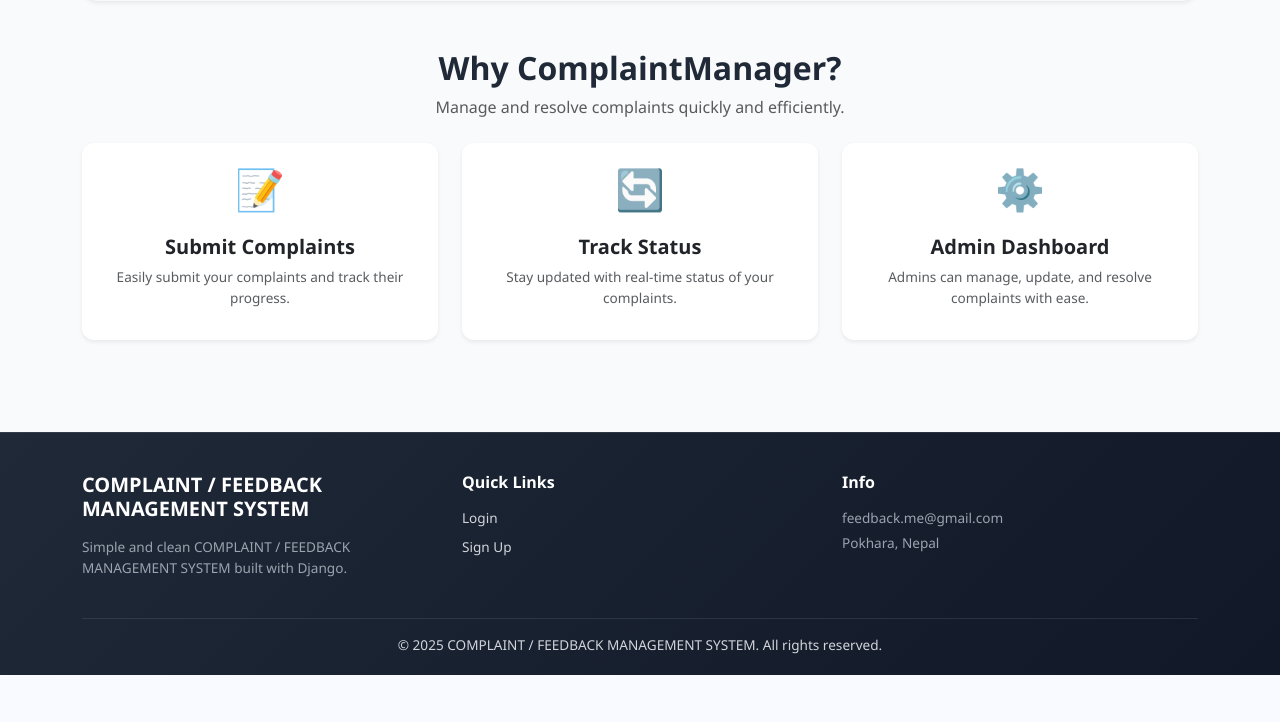
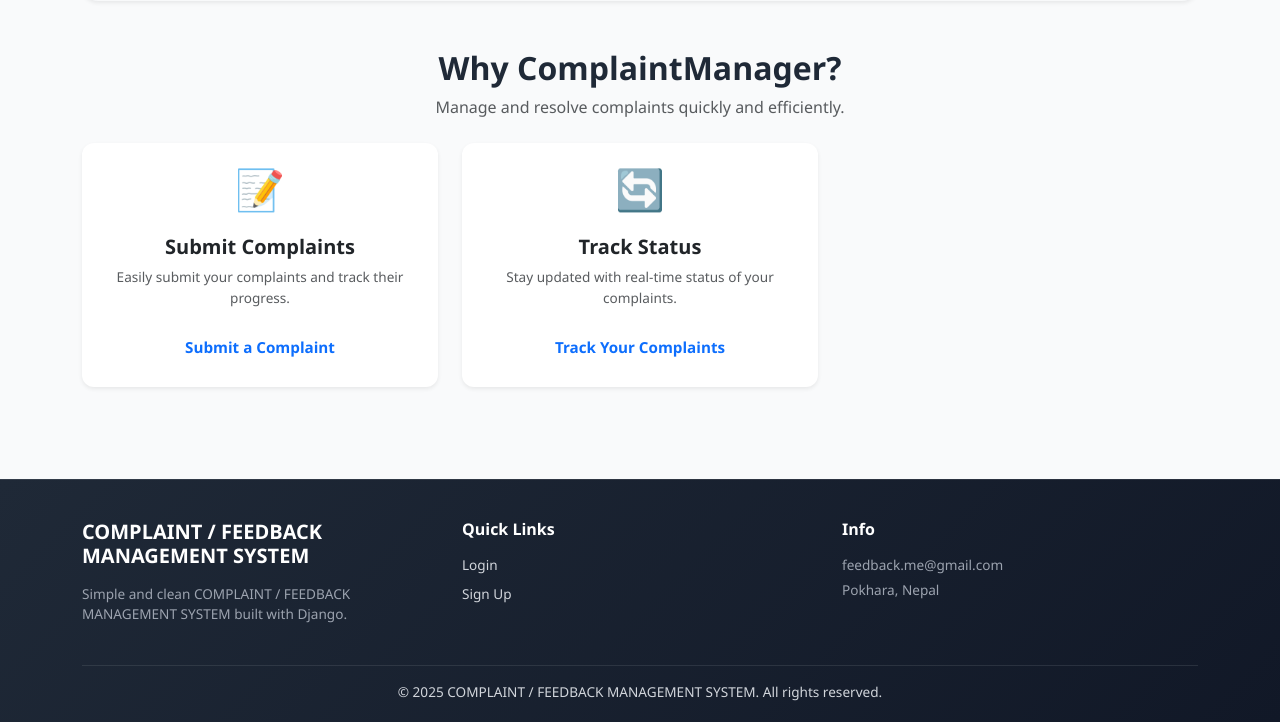
Before and after one commit to sandeepoudel/Complaint-and-Feedback-Management-System, a Django app: page / in a window 1280 px wide. Shown: the part 367-1089 px from the top of the page. Before the commit the page ends 1042 px from the top, so only its background shows below. Run offline with Django 5.2, Linux system fonts and the light colour scheme.

Commit message:
Updated Customer side

```diff
--- a/app/templates/home.html
+++ b/app/templates/home.html
@@ -39,6 +39,7 @@
 
 <div class="row g-4 text-center">
 
+  <!-- Submit Complaints Section -->
   <div class="col-md-4">
     <div class="card h-100 shadow-sm border-0">
       <div class="card-body">
@@ -47,10 +48,14 @@
         <p class="text-muted small">
           Easily submit your complaints and track their progress.
         </p>
+        <a href="{% url 'submit_complaint' %}" class="btn btn-outline-primary btn-sm">
+          Submit a Complaint
+        </a>
       </div>
     </div>
   </div>
 
+  <!-- Track Status Section -->
   <div class="col-md-4">
     <div class="card h-100 shadow-sm border-0">
       <div class="card-body">
@@ -59,21 +64,14 @@
         <p class="text-muted small">
           Stay updated with real-time status of your complaints.
         </p>
+        <a href="{% url 'complaint_list' %}" class="btn btn-outline-primary btn-sm">
+          Track Your Complaints
+        </a>
       </div>
     </div>
   </div>
 
-  <div class="col-md-4">
-    <div class="card h-100 shadow-sm border-0">
-      <div class="card-body">
-        <div class="fs-1 mb-3">⚙️</div>
-        <h5 class="fw-semibold">Admin Dashboard</h5>
-        <p class="text-muted small">
-          Admins can manage, update, and resolve complaints with ease.
-        </p>
-      </div>
-    </div>
-  </div>
+
 
 </div>
 
```
Also changed, not shown: db.sqlite3.
